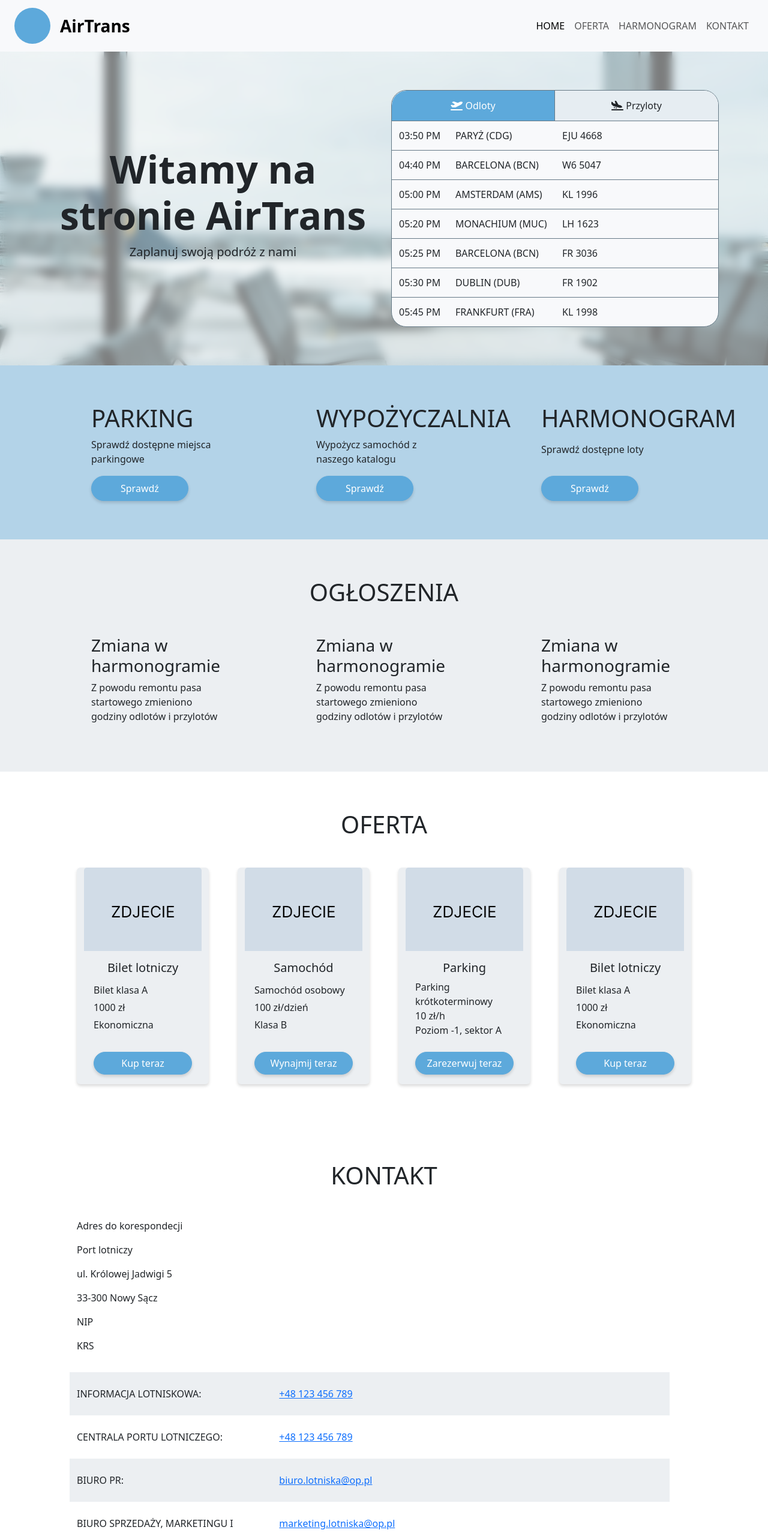
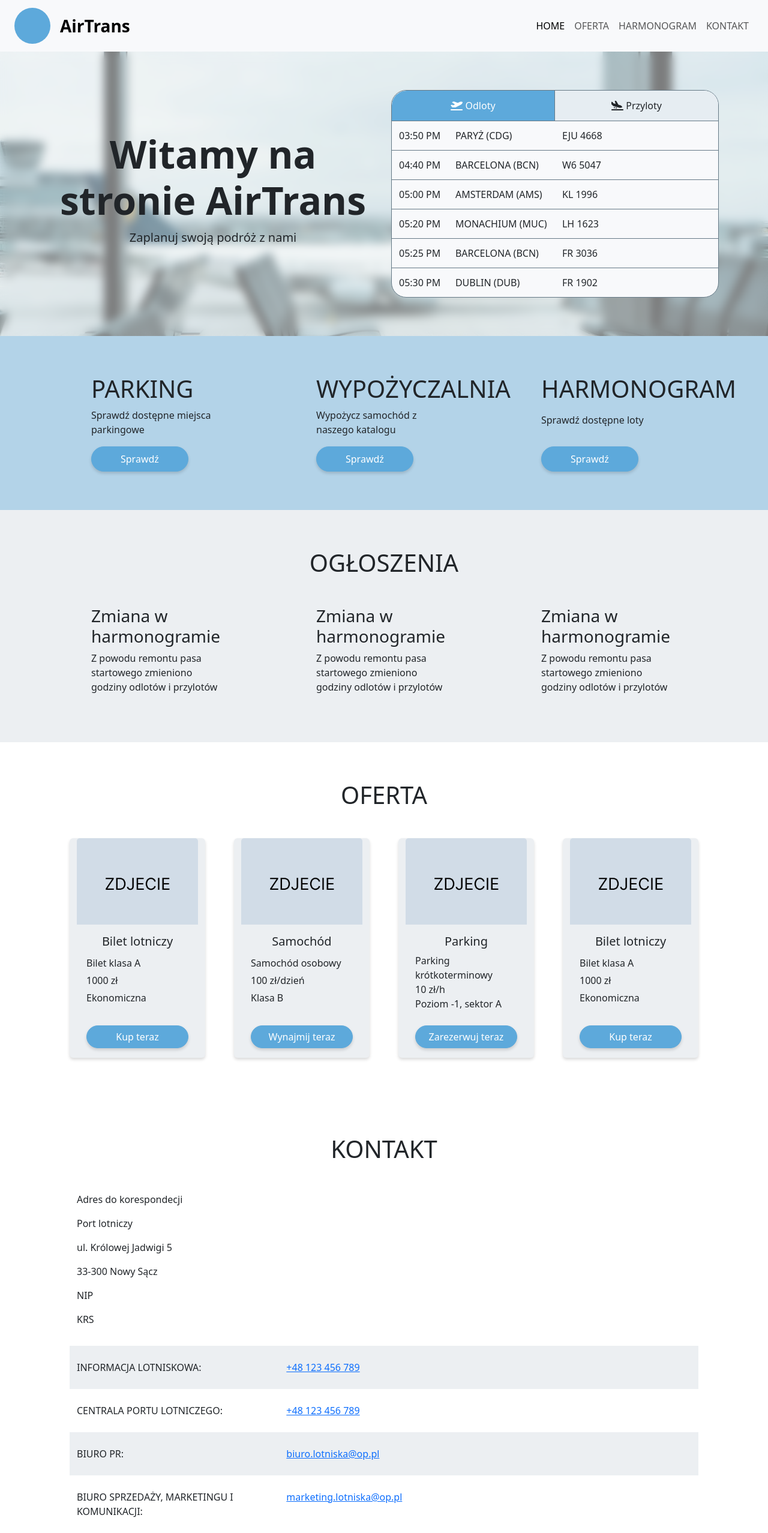
Before and after one commit to Pawel2923/AirTrans, a React (Vite) app in the folder ui/: page / in a window 1280 px wide. Shown: the top 2555 px of the page at 60% size. Built offline with nearby package versions, Linux system fonts and the light colour scheme.

Commit message:
Update UI styles and limit displayed data in ArrDepTable and Home page

```diff
--- a/ui/src/components/ArrDepTable.tsx
+++ b/ui/src/components/ArrDepTable.tsx
@@ -18,11 +18,11 @@ const ArrDepTable: React.FC<ArrDepTableProps> = ({
 	useEffect(() => {
 		if (!isArrivalTab) {
 			setFilteredData(
-				data.filter((flight: Flight) => !flight.departure.toString().toLowerCase().includes("invalid date"))
+				data.slice(0, 6).filter((flight: Flight) => !flight.departure.toString().toLowerCase().includes("invalid date"))
 			);
 		} else {
 			setFilteredData(
-				data.filter((flight: Flight) => !flight.arrival.toString().toLowerCase().includes("invalid date"))
+				data.slice(0, 6).filter((flight: Flight) => !flight.arrival.toString().toLowerCase().includes("invalid date"))
 			);
 		}
 	}, [isArrivalTab, data]);
--- a/ui/src/pages/Home.tsx
+++ b/ui/src/pages/Home.tsx
@@ -23,7 +23,7 @@ const Home = () => {
             </header>
             <main>
                 <div className={`container-fluid ${homeStyles["content-wrapper"]}`} style={{ backgroundColor: "#B3D3E8" }}>
-                    <div className="container-fluid row text-center text-lg-start justify-content-between gap-5 ms-auto mx-lg-auto">
+                    <div className="container-fluid row text-center text-lg-start justify-content-between gap-5 ms-0">
                         <div className="col-lg-3">
                             <h2 className="display-6 text-uppercase">
                                 Parking
@@ -65,8 +65,8 @@ const Home = () => {
                             Ogłoszenia
                         </h2>
                     </div>
-                    <div className={`container-fluid row justify-content-between gap-5 ms-auto mx-lg-auto ${homeStyles["announcements-wrapper"]}`}>
-                        {announcementsData.map((announcement: Announcements, index: number) => (
+                    <div className={`container-fluid row justify-content-between gap-5 ms-0 ${homeStyles["announcements-wrapper"]}`}>
+                        {announcementsData.slice(0, 3).map((announcement: Announcements, index: number) => (
                             <div key={index} className="col-md-3">
                                 <h3>
                                     {announcement.title}
@@ -84,9 +84,9 @@ const Home = () => {
                             Oferta
                         </h2>
                     </div>
-                    <div className={`row gap-5 ms-auto mx-lg-auto`}>
-                        {offersData.map((offer: Offer) => (
-                            <div key={offer.id} className={`col-lg col-md-4 mx-0 mx-md-auto card ${homeStyles["offer-card"]}`}>
+                    <div className={`row gap-5`}>
+                        {offersData.slice(0, 4).map((offer: Offer) => (
+                            <div key={offer.id} className={`col-lg col-md-4 ms-0 card ${homeStyles["offer-card"]}`}>
                                 <img src={`/src/assets/${offer.imgPath}`} alt={offer.title} className="card-img-top" />
                                 <div className="card-body d-grid">
                                     <h5 className="card-title text-center">
@@ -119,9 +119,9 @@ const Home = () => {
                         <p>NIP</p>
                         <p>KRS</p>
                     </div>
-                    <div className={`row container ${homeStyles["contact-info"]}`}>
+                    <div className={`${homeStyles["contact-info"]}`}>
                         <div className="row py-4">
-                            <div className="col-sm-4 text-uppercase px-0">
+                            <div className="col-sm-4 text-uppercase">
                                 Informacja lotniskowa:
                             </div>
                             <div className="col-sm-8">
@@ -129,7 +129,7 @@ const Home = () => {
                             </div>
                         </div>
                         <div className="row py-4">
-                            <div className="col-sm-4 text-uppercase px-0">
+                            <div className="col-sm-4 text-uppercase">
                                 Centrala portu lotniczego:
                             </div>
                             <div className="col-sm-8">
@@ -137,7 +137,7 @@ const Home = () => {
                             </div>
                         </div>
                         <div className="row py-4">
-                            <div className="col-sm-4 text-uppercase px-0">
+                            <div className="col-sm-4 text-uppercase">
                                 Biuro PR:
                             </div>
                             <div className="col-sm-8">
@@ -145,7 +145,7 @@ const Home = () => {
                             </div>
                         </div>
                         <div className="row py-4">
-                            <div className="col-sm-4 text-uppercase px-0">
+                            <div className="col-sm-4 text-uppercase">
                                 BIURO SPRZEDAŻY, MARKETINGU I KOMUNIKACJI:
                             </div>
                             <div className="col-sm-8">
```
